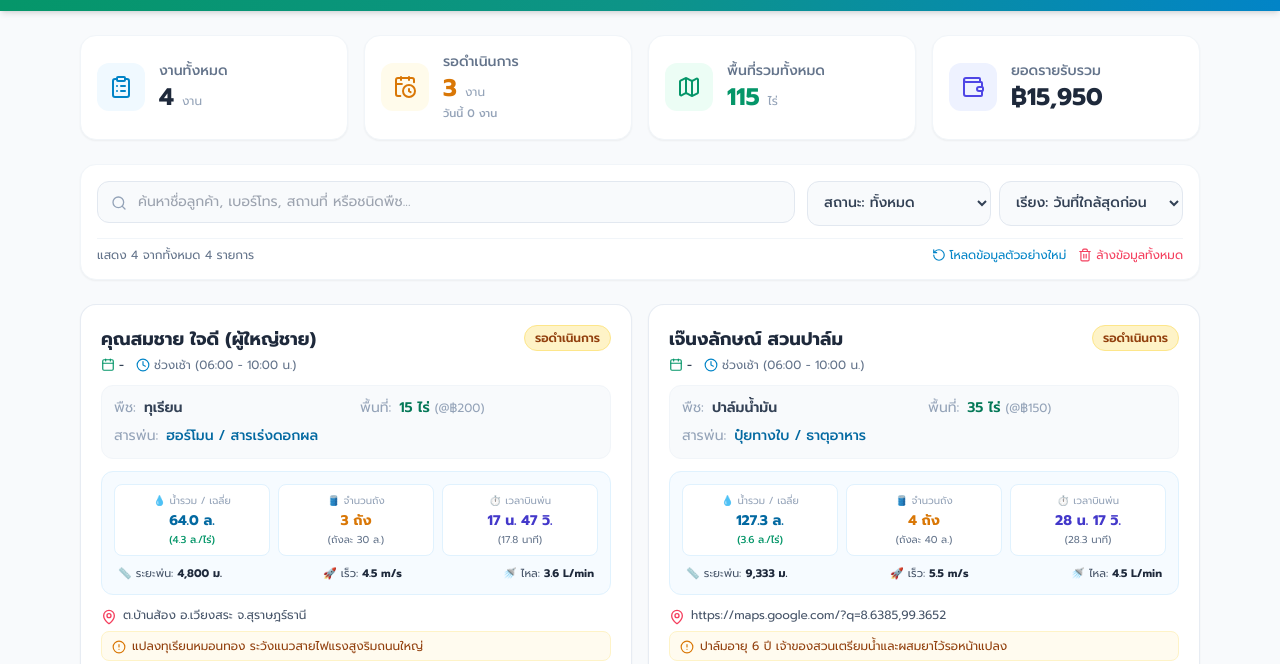
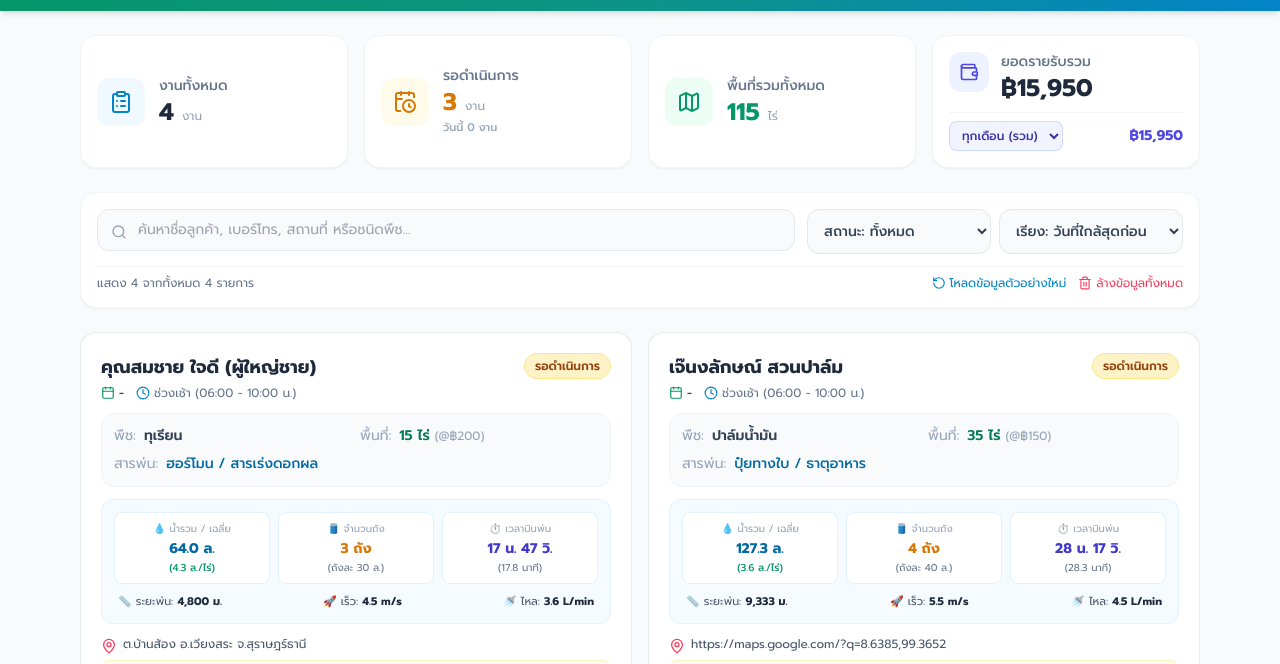
Before and after one commit to Genesis0746/agridrone-pro, a plain HTML site: page index.html in a window 1280 px wide. Shown: the part 61-725 px from the top of the page. Drawn offline with nearby package versions, Linux system fonts and the light colour scheme.

Commit message:
Add files via upload

```diff
--- a/index.html
+++ b/index.html
@@ -4,6 +4,9 @@
     <meta charset="UTF-8">
     <meta name="viewport" content="width=device-width, initial-scale=1.0">
     <title>AgriDrone - ระบบจัดการตารางนัดฉีดพ่นยาด้วยโดรนการเกษตร</title>
+    <link rel="manifest" href="./manifest.json">
+    <link rel="icon" type="image/svg+xml" href="./icon.svg">
+    <meta name="theme-color" content="#059669">
     <!-- โหลด Tailwind CSS -->
     <script src="https://cdn.tailwindcss.com"></script>
     <!-- โหลดฟอนต์ Prompt สำหรับภาษาไทยที่ทันสมัยและอ่านง่าย -->
@@ -108,14 +111,23 @@
                 </div>
             </div>
 
-            <!-- การ์ด 4: ยอดรายรับรวม -->
-            <div class="bg-white p-4 rounded-2xl shadow-sm border border-slate-100 flex items-center gap-3.5">
-                <div class="bg-indigo-50 text-indigo-600 p-3 rounded-xl shrink-0">
-                    <i data-lucide="wallet" class="w-6 h-6"></i>
-                </div>
-                <div>
-                    <p class="text-xs sm:text-sm text-slate-500 font-medium">ยอดรายรับรวม</p>
-                    <p id="statTotalRevenue" class="text-xl sm:text-2xl font-bold text-slate-800">฿0</p>
+            <!-- การ์ด 4: ยอดรายรับรวม & รายเดือน (เลือกเดือนได้) -->
+            <div class="bg-white p-4 rounded-2xl shadow-sm border border-slate-100 flex flex-col justify-between gap-2">
+                <div class="flex items-start gap-3">
+                    <div class="bg-indigo-50 text-indigo-600 p-2.5 rounded-xl shrink-0">
+                        <i data-lucide="wallet" class="w-5 h-5"></i>
+                    </div>
+                    <div class="min-w-0 flex-1">
+                        <p class="text-xs sm:text-sm text-slate-500 font-medium">ยอดรายรับรวม</p>
+                        <p id="statTotalRevenue" class="text-xl sm:text-2xl font-bold text-slate-800">฿0</p>
+                    </div>
+                </div>
+                <div class="pt-2 border-t border-slate-100 flex items-center justify-between gap-1.5">
+                    <select id="revenueMonthSelect" onchange="updateDashboardStats()" aria-label="เลือกเดือนเพื่อดูยอดรายรับ"
+                        class="text-[11px] sm:text-xs font-medium bg-indigo-50/80 text-indigo-800 border border-indigo-200/80 rounded-lg px-2 py-1 focus:outline-none focus:ring-2 focus:ring-indigo-500 max-w-[135px] truncate">
+                        <option value="all">ทุกเดือน</option>
+                    </select>
+                    <span id="statMonthlyRevenue" class="text-xs sm:text-sm font-bold text-indigo-600 shrink-0">฿0</span>
                 </div>
             </div>
         </section>
@@ -694,21 +706,61 @@
             lucide.createIcons();
         }
 
-        // อัปเดตตัวเลขบนแดชบอร์ด
+        // แปลง YYYY-MM เป็นชื่อเดือนภาษาไทย + ปี พ.ศ. (เช่น 2026-11 -> พ.ย. 2569)
+        function formatThaiMonthYear(ymStr) {
+            const months = ['ม.ค.', 'ก.พ.', 'มี.ค.', 'เม.ย.', 'พ.ค.', 'มิ.ย.', 'ก.ค.', 'ส.ค.', 'ก.ย.', 'ต.ค.', 'พ.ย.', 'ธ.ค.'];
+            const parts = ymStr.split('-');
+            if (parts.length !== 2) return ymStr;
+            const yearBE = parseInt(parts[0], 10) + 543;
+            const monthName = months[parseInt(parts[1], 10) - 1] || parts[1];
+            return `${monthName} ${yearBE}`;
+        }
+
+        // อัปเดตตัวเลขบนแดชบอร์ดและตัวเลือกเดือนสำหรับยอดรายรับรายเดือน
         function updateDashboardStats() {
             const today = getTodayStr(0);
+            const currentYM = today.slice(0, 7);
             const totalJobs = schedules.length;
             const pendingJobs = schedules.filter(s => s.status !== 'เสร็จสิ้น').length;
             const todayJobs = schedules.filter(s => s.appointmentDate === today && s.status !== 'เสร็จสิ้น').length;
 
             const totalRai = schedules.reduce((sum, item) => sum + Number(item.areaRai || 0), 0);
             const totalRevenue = schedules.reduce((sum, item) => sum + (Number(item.areaRai || 0) * Number(item.pricePerRai || 0)), 0);
+
+            // รวบรวมเดือนที่มีข้อมูล (รวมเดือนปัจจุบันไว้เสมอ)
+            const monthSet = new Set([currentYM]);
+            schedules.forEach(item => {
+                if (item.appointmentDate && item.appointmentDate.length >= 7) {
+                    monthSet.add(item.appointmentDate.slice(0, 7));
+                }
+            });
+            const sortedMonths = Array.from(monthSet).sort().reverse();
+
+            const monthSelect = document.getElementById('revenueMonthSelect');
+            const prevSelected = monthSelect.value;
+
+            monthSelect.innerHTML = `<option value="all">ทุกเดือน (รวม)</option>` +
+                sortedMonths.map(ym => `<option value="${ym}">${formatThaiMonthYear(ym)}</option>`).join('');
+
+            if (prevSelected && (prevSelected === 'all' || monthSet.has(prevSelected))) {
+                monthSelect.value = prevSelected;
+            } else {
+                monthSelect.value = currentYM;
+            }
+
+            const selectedMonth = monthSelect.value;
+            const selectedRevenue = selectedMonth === 'all'
+                ? totalRevenue
+                : schedules
+                    .filter(item => (item.appointmentDate || '').startsWith(selectedMonth))
+                    .reduce((sum, item) => sum + (Number(item.areaRai || 0) * Number(item.pricePerRai || 0)), 0);
 
             document.getElementById('statTotalJobs').innerHTML = `${totalJobs} <span class="text-xs font-normal text-slate-400">งาน</span>`;
             document.getElementById('statPendingJobs').innerHTML = `${pendingJobs} <span class="text-xs font-normal text-slate-400">งาน</span>`;
             document.getElementById('statTodayJobs').textContent = `วันนี้ ${todayJobs} งาน`;
             document.getElementById('statTotalRai').innerHTML = `${totalRai.toLocaleString('th-TH')} <span class="text-xs font-normal text-slate-400">ไร่</span>`;
             document.getElementById('statTotalRevenue').textContent = `฿${totalRevenue.toLocaleString('th-TH')}`;
+            document.getElementById('statMonthlyRevenue').textContent = `฿${selectedRevenue.toLocaleString('th-TH')}`;
         }
 
         // จัดรูปแบบวันที่ภาษาไทย (เช่น 24 พ.ย. 2569)
```
